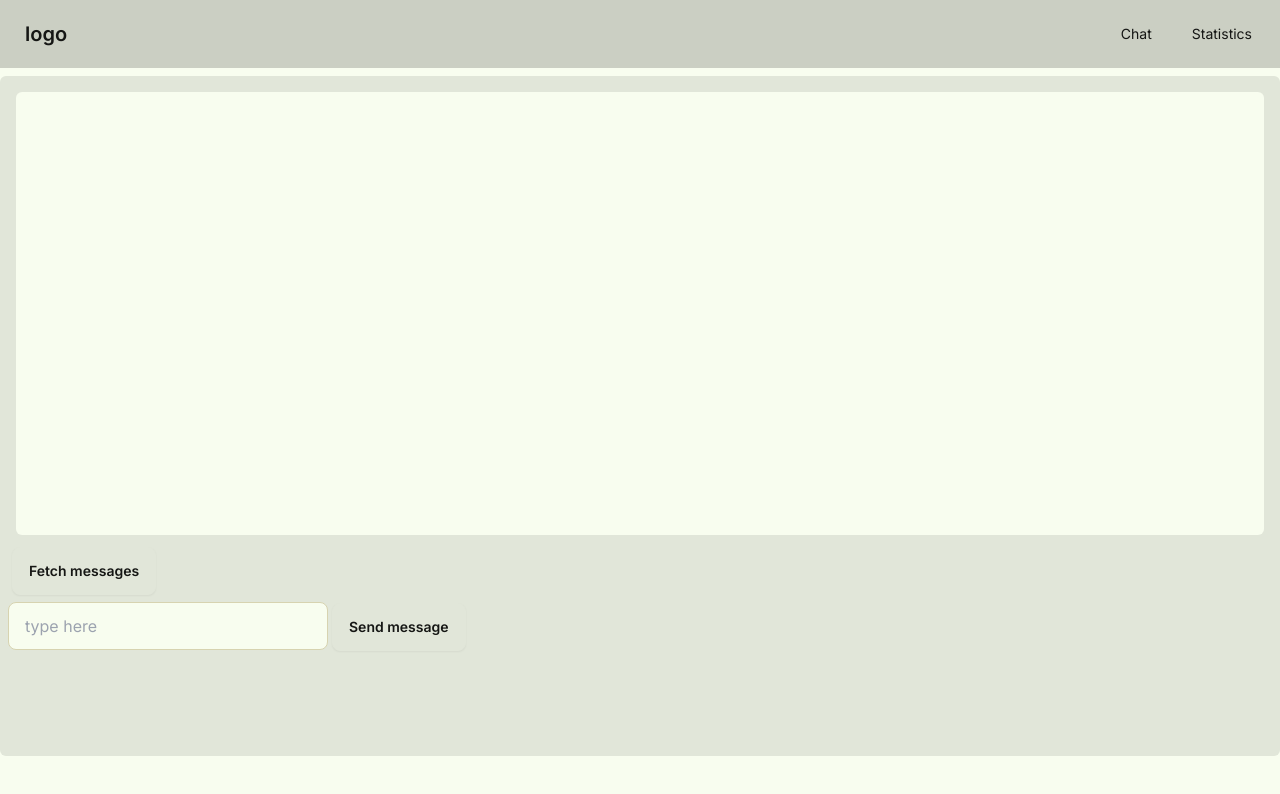
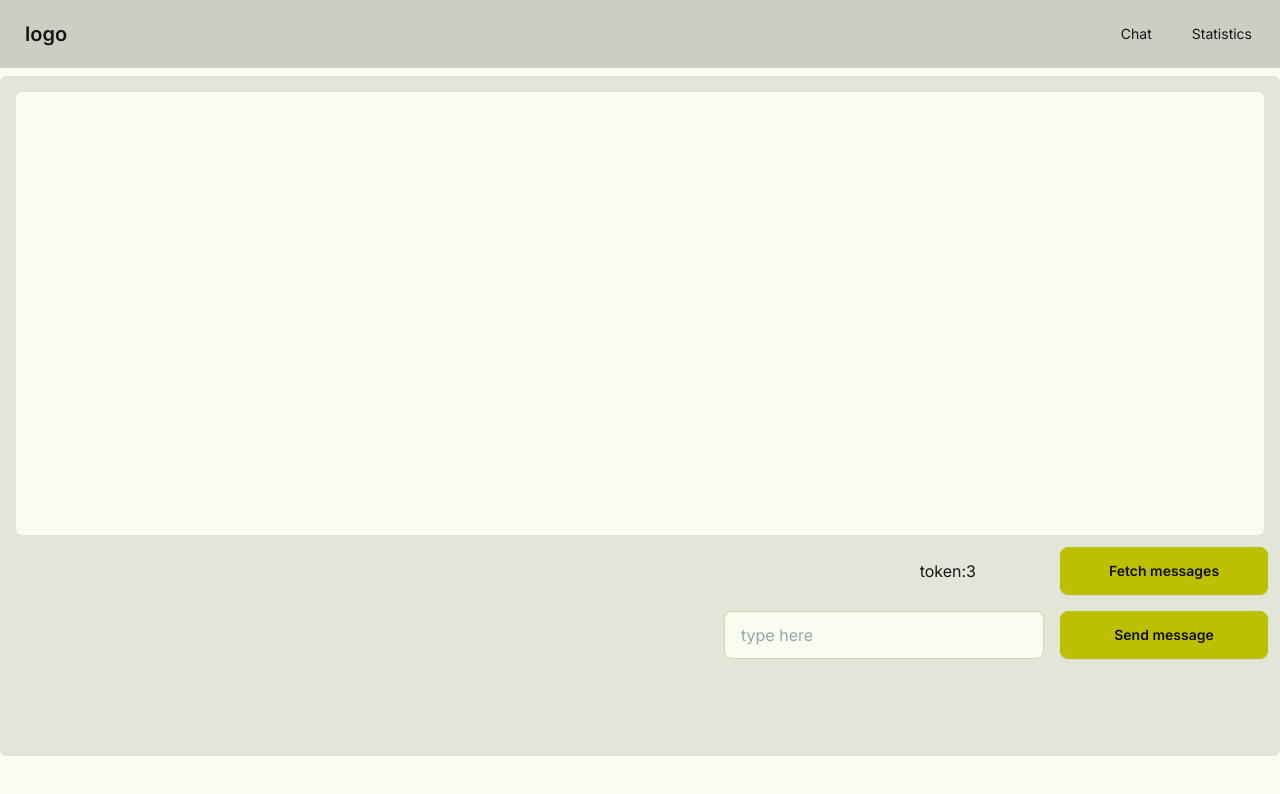
Before and after one commit to Infinite-Loopers2024/slow-chat-final, a Next.js app: page /chat in a window 1280 px wide. Shown: the top 794 px of the page. Built offline with nearby package versions, Linux system fonts and the light colour scheme.

Commit message:
styling buttons
Co-authored-by: Ali <lali.mohseni05@yahoo.se>
Co-authored-by: Love <love.bellinder@gmail.com>
Co-authored-by: Adrienn <apozsgai97@gmail.com>

```diff
--- a/app/(chat-rum)/chat/page.tsx
+++ b/app/(chat-rum)/chat/page.tsx
@@ -7,16 +7,20 @@ export default function ChatPage() {
         id="message-placeholder"
         className="h-4/6 bg-base-100 rounded-md m-2"
       ></div>
-      <div id="counter"></div>
-      <button className="btn m-1">Fetch messages</button>
-      <form action="submit">
+      <div className="flex items-center justify-end">
+        <div id="counter" className="mr-20">
+          token:3
+        </div>
+        <button className="btn btn-secondary m-1 w-52">Fetch messages</button>
+      </div>
+      <form className="flex items-center justify-end" action="submit">
         <input
-          className="input input-bordered input-warning w-full max-w-xs"
+          className="input input-bordered input-warning w-full max-w-xs m-3"
           placeholder="type here"
           type="text"
           id="message"
         />
-        <button className="btn m-1">Send message</button>
+        <button className="btn btn-secondary m-1 w-52">Send message</button>
       </form>
     </main>
   );
```
